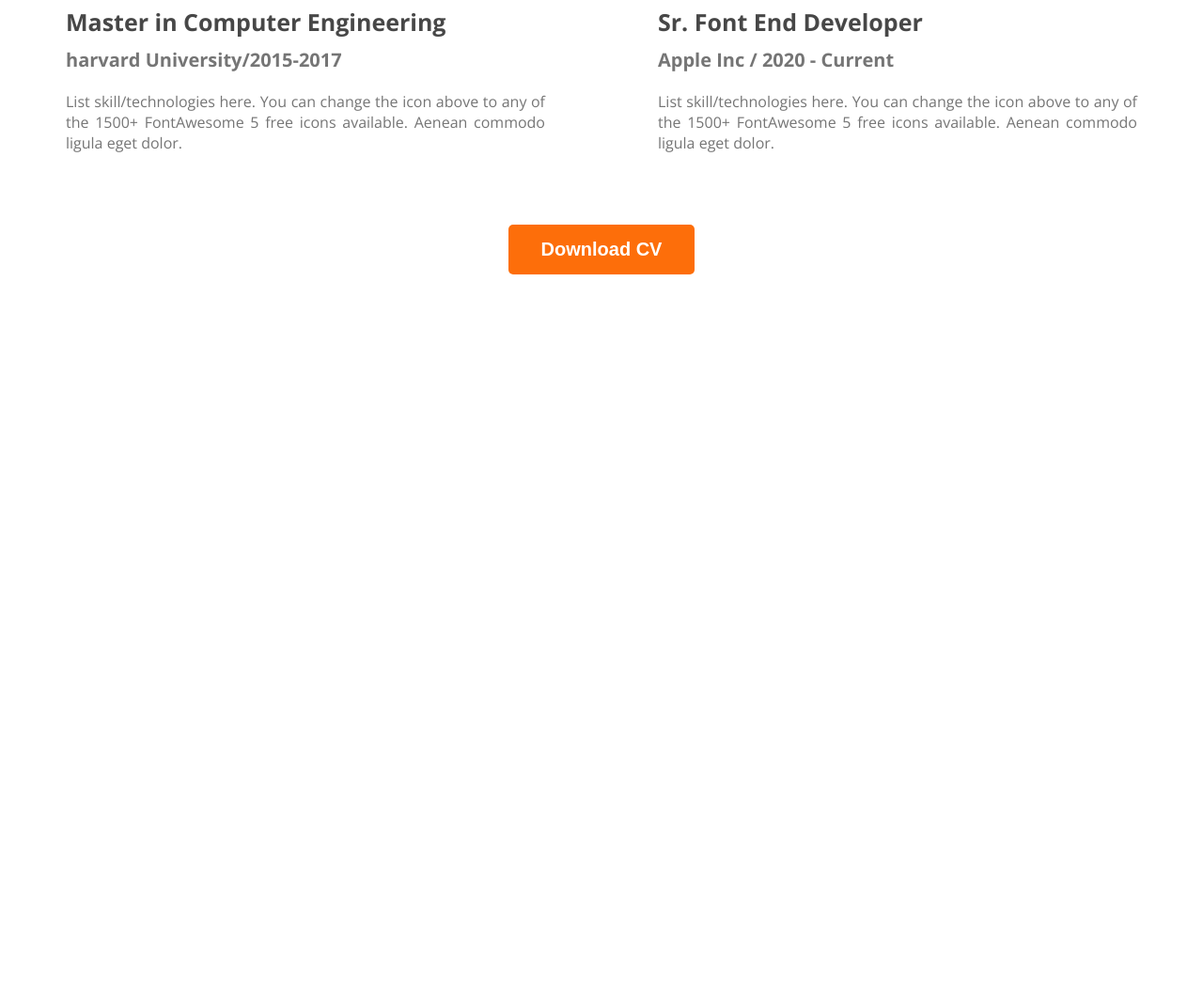
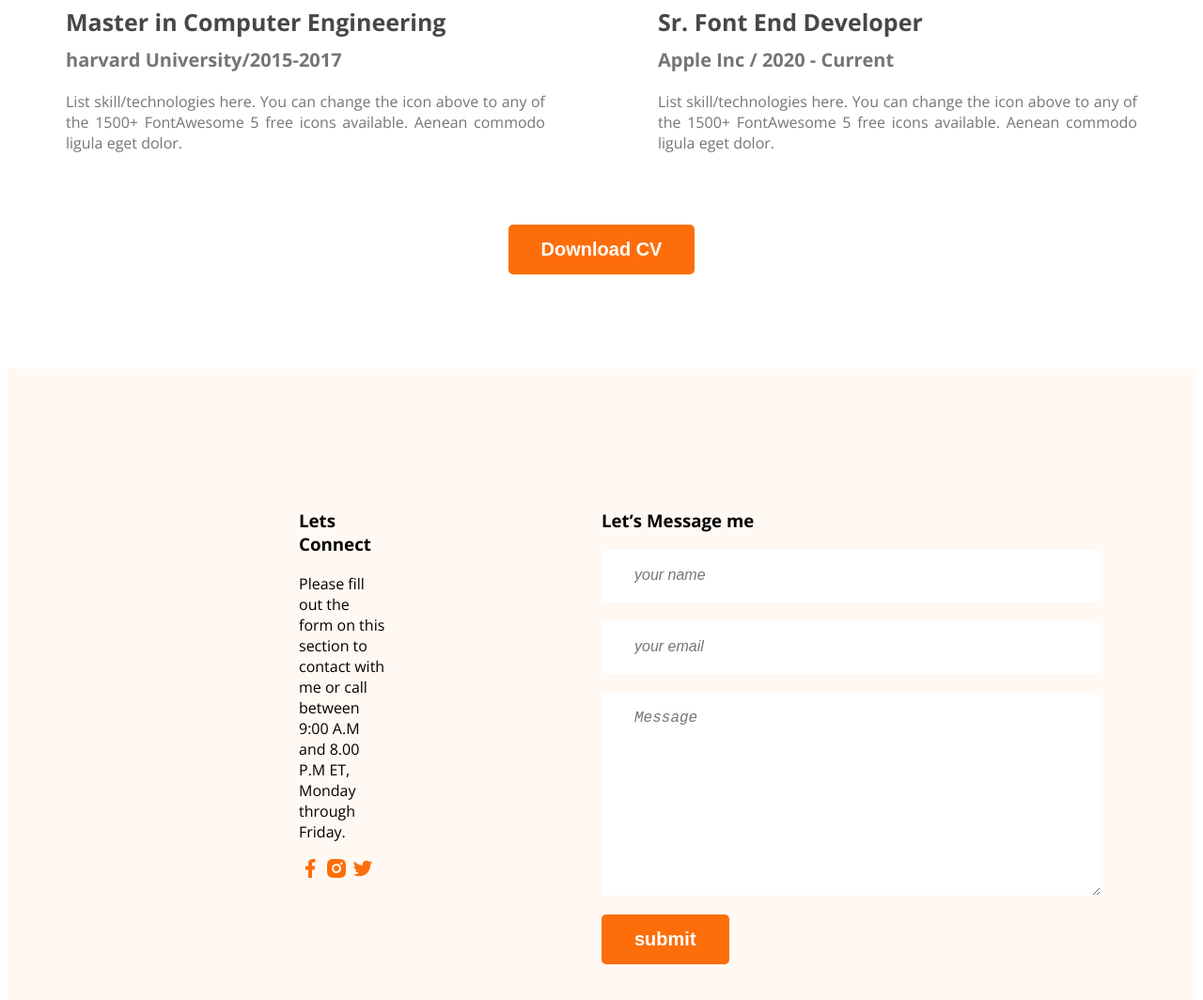
Before and after one commit to IrfanRahat/dev-portfolio, a plain HTML site: page index.html in a window 1280 px wide. Shown: the part 3114-4178 px from the top of the page at 94% size. Before the commit the page ends 3414 px from the top, so only its background shows below. Drawn offline with nearby package versions, Linux system fonts and the light colour scheme.

Commit message:
footer added

```diff
--- a/index.html
+++ b/index.html
@@ -139,6 +139,24 @@
         </section>
     </main>
     <footer>
+        <div class="footer-column">
+            <h3 class="section-title">Lets Connect</h3>
+             <p class="footer-description">Please fill out the form on this section to contact with me or call between 9:00 A.M and 8.00 P.M ET, Monday through Friday.</p>
+             <div class="social-links">
+                <a href=""><img src="./images/icons/facebook.png" alt=""></a>
+                <a href=""><img src="./images/icons/insta.png" alt=""></a>
+                <a href=""><img src="./images/icons/twitter.png" alt=""></a>
+            </div>
+        </div>
+        <div class="footer-column">
+            <h3 class="section-title">Let’s Message me</h3>
+            <form class="contact">
+                <input type="text" placeholder="your name">
+                <input type="email" placeholder="your email" name="" id="">
+                <textarea class="des" name="" id="" cols="30" rows="10" placeholder="Message"></textarea>
+                <input class="primary-btn" type="submit" value="submit">
+            </form>
+        </div>
 
     </footer>
 </body>
--- a/style/style.css
+++ b/style/style.css
@@ -212,3 +212,38 @@ padding: 0 30px;
     text-align: center;
     padding-top: 40px;
 }
+footer{
+    display: flex;
+    background: #FFF8F3;
+    margin-top: 100px;
+    padding: 130px 200px;
+    gap: 120px;
+
+
+}
+.footer-column{
+    width: 50%;
+    margin-left: 110px;
+
+
+}
+.contact input[type="text"], .contact input[type="email"], textarea{
+    display: block;
+    margin-bottom: 20px;
+    padding: 18px 35px;
+    color: #757575;
+    border: 0px;
+    border-radius: 5px ;
+}
+.des{
+    width: 461px;
+    height: 180px;
+}
+.contact input[type="text"], .contact input[type="email"]{
+    width: 461px;
+height: 20px;
+}
+::placeholder{
+    font-size: 16px;
+    font-style: italic;
+}
```
